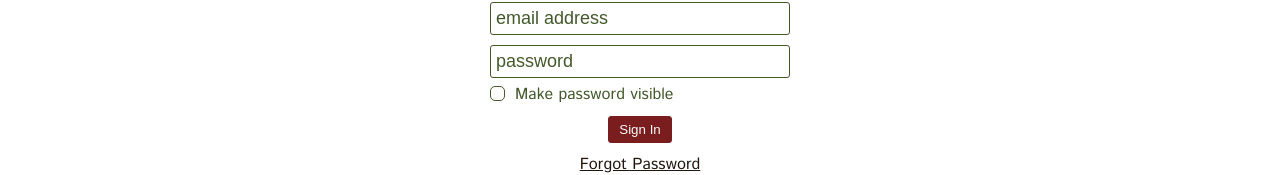
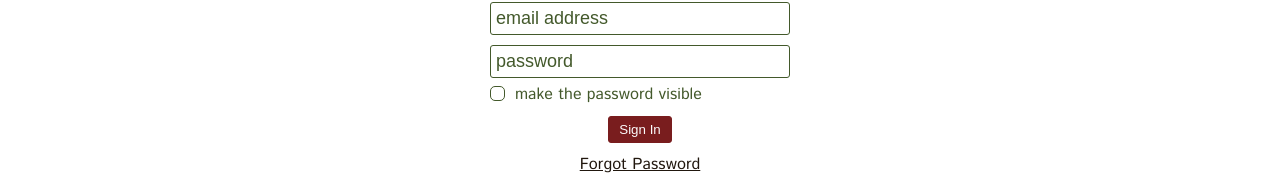
Before and after one commit to sch-aa-vk/graphiql-app, a React (Vite) app: page /auth in a window 1280 px wide. Shown: the part 175-350 px from the top of the page. Built offline with nearby package versions, Linux system fonts and the light colour scheme; no server answers.

Commit message:
fix: add translation to password visibility

```diff
--- a/src/components/AuthorizationInput/AuthorizationInput.tsx
+++ b/src/components/AuthorizationInput/AuthorizationInput.tsx
@@ -1,6 +1,7 @@
 /* eslint-disable react/require-default-props */
 import { useState } from 'react';
 import { UseFormRegisterReturn } from 'react-hook-form';
+import { useTranslation } from 'react-i18next';
 
 interface IAuthorizationInput {
   placeholder: string;
@@ -19,6 +20,7 @@ function AuthorizationInput({
 }: IAuthorizationInput) {
   const isPassword = type === 'password';
   const [isVisible, setIsVisible] = useState(false);
+  const { t } = useTranslation();
 
   const handlePasswordVisibility = () => {
     setIsVisible(!isVisible);
@@ -44,7 +46,7 @@ function AuthorizationInput({
             className="authorization-page__checkbox"
             onClick={handlePasswordVisibility}
           />
-          <p className="authorization-page__label-text">Make password visible</p>
+          <p className="authorization-page__label-text">{t('visiblePassword')}</p>
         </label>
       )}
       {message && <small className="authorization-input__error">{message as string}</small>}
--- a/src/utils/translation/translation.en.json
+++ b/src/utils/translation/translation.en.json
@@ -13,6 +13,7 @@
   "passwordWarning2": "Password should contain at least one number and one special character",
   "passwordWarning3": "Password must be more than 8 characters",
   "passwordWarning4": "Password must be less than 20 characters",
+  "visiblePassword": "make the password visible",
   "forgotPassword": "Forgot Password",
   "registerText": "Don't have an account?",
   "registerText2": "Register",
--- a/src/utils/translation/translation.ru.json
+++ b/src/utils/translation/translation.ru.json
@@ -13,6 +13,7 @@
   "passwordWarning2": "Пароль должен содержать минимум одно число и один специальный символ",
   "passwordWarning3": "Пароль должен быть длиннее 8 символов",
   "passwordWarning4": "Пароль должен быть меньше 20 символов",
+  "visiblePassword": "cделайте пароль видимым",
   "forgotPassword": "Забыли пароль",
   "registerText": "Нет акканута?",
   "registerText2": "Зарегистрируйтесь",
```
